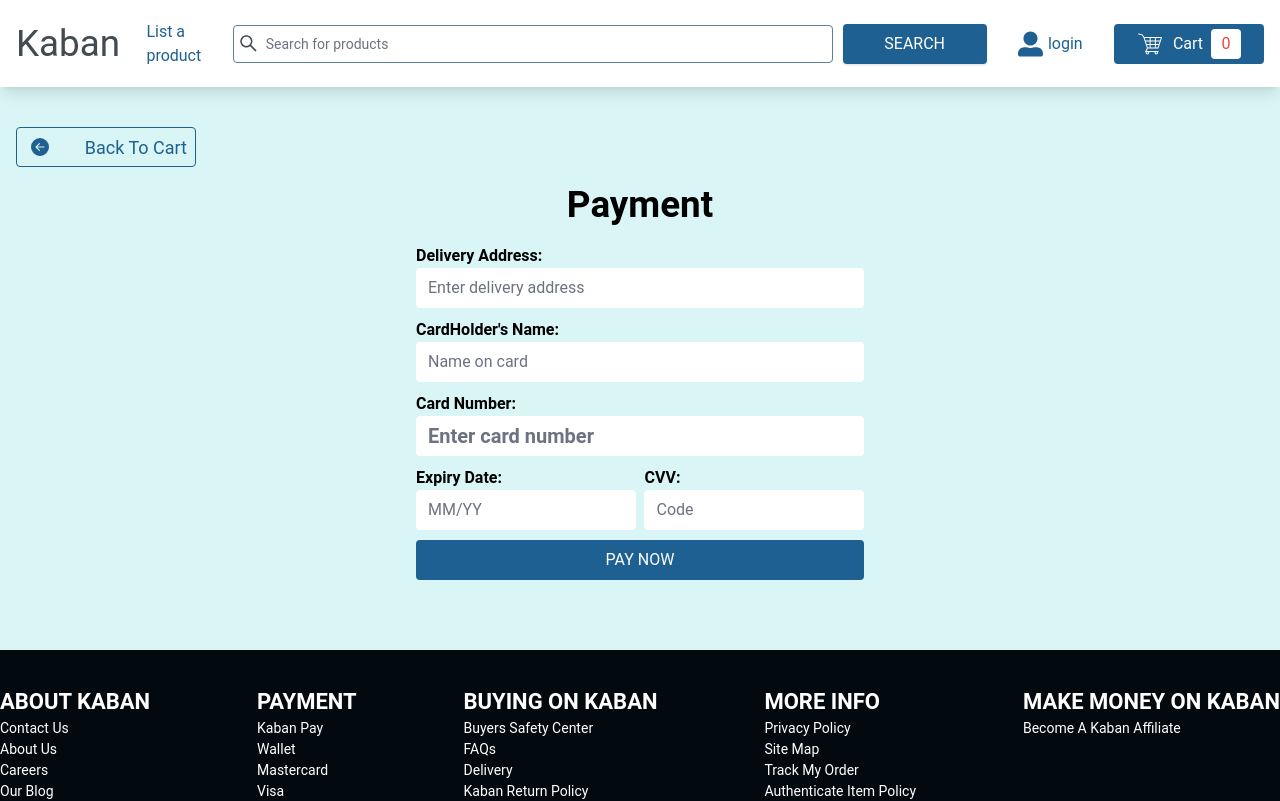
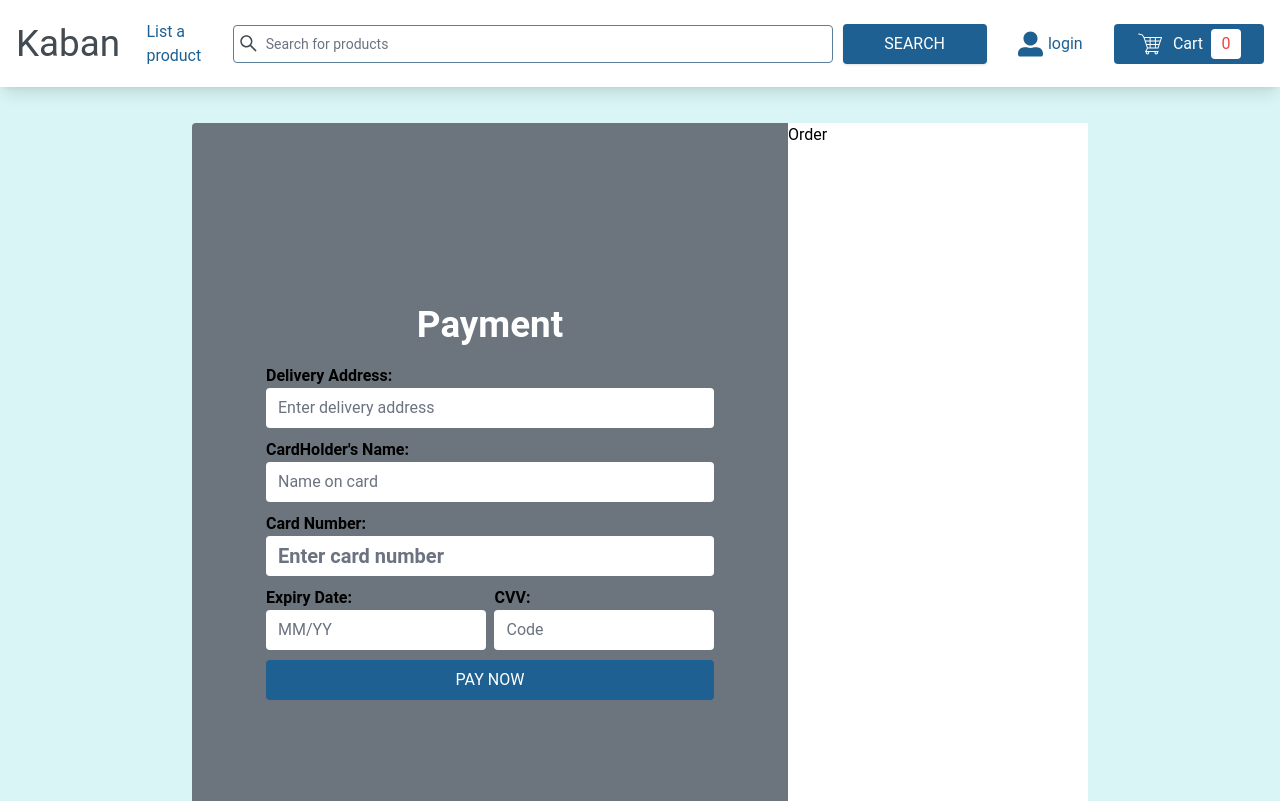
Before and after one commit to mysticwillz/kaban-ecommerce, a React (Create React App) app: page /checkout in a window 1280 px wide. Shown: the top 801 px of the page. Built offline with nearby package versions, Linux system fonts and the light colour scheme; no server answers.

Commit message:
feat: this commit structures the order component of the checkout page

```diff
--- /dev/null
+++ b/src/Components/checkout/Order.jsx
@@ -0,0 +1,7 @@
+import React from "react";
+
+function Order() {
+  return <aside className=" w-[300px] h-screen bg-white">Order</aside>;
+}
+
+export default Order;
--- a/src/Pages/Checkout.jsx
+++ b/src/Pages/Checkout.jsx
@@ -6,6 +6,7 @@ import { toast } from "react-toastify";
 
 import { useNavigate } from "react-router-dom";
 import { BsFillArrowLeftCircleFill } from "react-icons/bs";
+import Order from "../Components/checkout/Order";
 
 function Checkout() {
   const navigate = useNavigate();
@@ -48,18 +49,10 @@ function Checkout() {
     }
   };
   return (
-    <>
-      <div
-        onClick={() => {
-          navigate("/cart");
-        }}
-        className=" ml-4 mb-2 text-[18px] rounded border border-[#1e6091] text-[#1e6091] cursor-pointer mt-10 hover:text-white hover:bg-[#1e6091] transition-all duration-300 ease-in flex justify-between  px-2 items-center h-[40px] w-[180px] "
-      >
-        <BsFillArrowLeftCircleFill className="  w-[30px]" />
-        <p> Back To Cart </p>
-      </div>
+    <main className=" max-w-7xl ">
+      <section className="flex items-center justify-center max-w-4xl my-9 mx-auto bg-[#6c757d] rounded ">
         <main className="max-w-[30rem] mx-auto mt-[10px]">
-        <header className="flex items-center justify-center my-[10px] ">
+          <header className="flex items-center justify-center my-[10px] text-white">
             <h1 className="text-center text-[2.3rem] font-bold ">Payment</h1>
           </header>
           <form onSubmit={handleSubmit} className="flex flex-col mt-3  w-full">
@@ -154,7 +147,9 @@ function Checkout() {
             </div>
           </form>
         </main>
-    </>
+        <Order />
+      </section>
+    </main>
   );
 }
 
```
Lines whose indentation alone changed are shown as unchanged.
